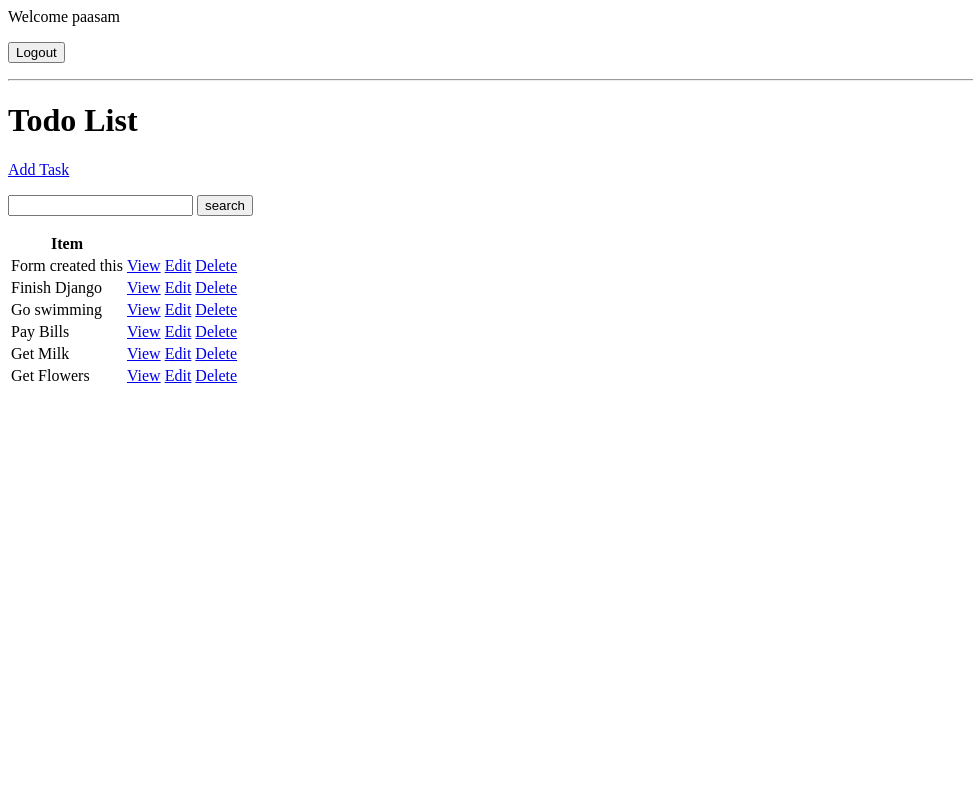
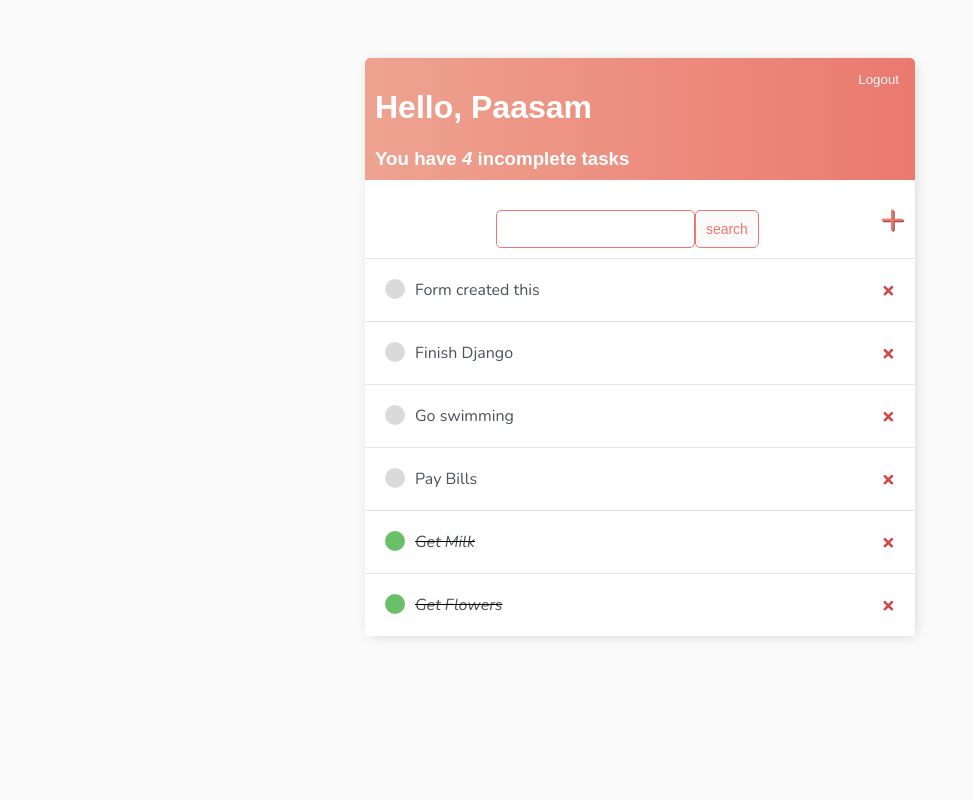
Before and after one commit to QPaaSam/todo_list, a Django app: page / in a window 1280 px wide. Shown: the whole page, without its empty margins (0-973 px from the left). Run offline with Django 5.2, Linux system fonts and the light colour scheme; a user stored in the database is signed in; data comes from the database, SQL or seed files in the repository; both versions use the stored data as it was after the commit.

Commit message:
added styling

```diff
--- /dev/null
+++ b/todo/templates/todo/main.html
@@ -0,0 +1,157 @@
+<!DOCTYPE html>
+<html lang="en">
+<head>
+    <meta charset="UTF-8">
+    <meta name="viewport" content="width=device-width, initial-scale=1.0">
+    <title>TO DO Items</title>
+
+    <link rel="preconnect" href="https://fonts.googleapis.com">
+    <link rel="preconnect" href="https://fonts.gstatic.com" crossorigin>
+    <link href="https://fonts.googleapis.com/css2?family=Nunito:ital,wght@0,200..1000;1,200..1000&display=swap" rel="stylesheet">
+
+    <style>
+        body{
+            background-color:#FAFAFA;
+            font-family: "Nunito", sans-serif;
+            padding-top: 50px;
+        }
+
+        h1,
+        h2,
+        h3,
+        h4,
+        h5,
+        h6 {
+                font-family: 'Raleway', sans-serif;
+            }
+
+            a,
+            p {
+                color:#4b5156
+            }
+
+        .container{
+            max-width: 550px;
+            margin: auto;
+            background-color: #ffff;
+            -webkit-box-shadow: 2px 2px 13px -4px rgb(0, 0, 0, 0.21);
+            box-shadow: 2px 2px 13px -4px rgb(0, 0, 0, 0.21);
+        }
+
+        .header-bar {
+            display: flex;
+            justify-content: space-between;
+            color: #fff;
+            padding: 10px;
+            border-radius: 5px 5px 0 0;
+            background: linear-gradient(90deg, #EEA390 0%, #EB796F 100%);
+        }
+
+        .header-bar a {
+            color: rgb(247, 247, 247);
+            text-decoration: none;
+        }
+
+        .header-bar input {
+            color: rgb(247, 247, 247);
+            border: none;
+            background-color: inherit;
+        }
+
+        .task-wrapper {
+            display: flex;
+            align-items: center;
+            justify-content: space-between;
+            padding: 20px;
+            background-color: #fff;
+            border-top: 1px solid rgb(226, 226, 266);
+        }
+
+        .task-title {
+            display: flex;
+        }
+
+        .task-title a {
+            text-decoration: none;
+            color: #4b5156;
+            margin-left: 10px;
+        }
+
+        .task-complete-icon {
+            height: 20px;
+            width: 20px;
+            background-color: rgb(105, 192, 105);
+            border-radius: 50%;
+        }
+
+        .task-incomplete-icon {
+            height: 20px;
+            width: 20px;
+            background-color: rgb(218, 218, 218);
+            border-radius: 50%;
+        }
+
+        .delete-link {
+            text-decoration: none;
+            font-weight:  900;
+            color: #cf4949;
+            font-size: 22px;
+            line-height: 0;
+        }
+
+        #search-add-wrapper {
+            display: flex;
+            justify-content: space-between;
+            align-items: center;
+            padding: 10px;
+        }
+
+        #add-link {
+            color: #EB796F;
+            text-decoration: none;
+            font-size: 42px;
+            text-shadow: 1px 1px #81413b;
+        }
+
+        input[type=text],
+        input[type=password],
+        textarea {
+            border: 1px solid #EB796F;
+            border-radius: 5px;
+            padding: 10px;
+            width: 90%;
+        }
+
+        label {
+            padding-top: 10px !important;
+            display: block;
+        }
+
+        .button {
+            border: 1px solid #EB796F;
+            background-color: #FAFAFA;
+            color: #EB796F;
+            padding: 10px;
+            font-size: 14px;
+            border-radius: 5px;
+            cursor: pointer;
+            text-decoration: none;
+        }
+
+        .card-body {
+            padding: 20px;
+        }
+
+    </style>
+
+</head>
+<body>
+
+    <div class="container">
+        {% block content %}
+
+        {% endblock content %}
+    </div>
+
+</body>
+</html>
--- a/todo/templates/todo/task_list.html
+++ b/todo/templates/todo/task_list.html
@@ -1,38 +1,57 @@
+{% extends 'todo/main.html' %}
+{% block content %}
+
+<div class="header-bar">
+    <div>
+        <h1>Hello, {{request.user|title}}</h1>
+        <h3 style="margin: 0;">You have <i>{{count}}</i> incomplete task{{ count|pluralize:"s" }} </h3>
+    </div>
+
     {% if request.user.is_authenticated %}
-<p> Welcome {{user.username}}</p>
     <form method="POST" action="{% url 'logout' %}">
     {% csrf_token %}
     <input type="submit" value="Logout">
     </form>
-
     {% else %}
-<p>{{request.user}}</p>
     <p>Please <a href="{% url 'login' %}">click here to login</a></p>
     {% endif %}
 
-<hr>
-<h1>Todo List</h1>
-<a href="{% url 'task-create' %}">Add Task</a>
-<p></p>
-<form method="GET">
-    <input type="text" name="search-area" value="{{search_input}}">
-    <input type="submit", value="search">
+</div>
 
 
+<div id="search-add-wrapper">
+    <p></p>
+    <form method="GET" style="margin-top: 20px; display: flex">
+        <input type="text" name="search-area" value="{{search_input}}">
+        <input class="button" type="submit", value="search">
     </form>
+    <a id="add-link" href="{% url 'task-create' %}">&#x2b;</a>
 
-<table>
-    <tr>
-        <th> Item </th>
-    </tr>
+</div>
+
+
+<div class="task-items-wrapper">
     {% for task in tasks  %}
-    <tr>
-        <td>{{task.title}}</td>
-        <td><a href="{% url 'task' task.id %}">View</a></td>
-        <td><a href="{% url 'task-update' task.id %}">Edit</a></td>
-        <td><a href="{% url 'task-delete' task.id %}">Delete</a></td>
-    </tr>
+    <div class="task-wrapper">
+        {% if task.complete %}
+        <div class="task-title">
+            <div class="task-complete-icon"></div>
+            <i><s><a href="{% url 'task-update' task.id %}">{{task}}</a></s></i>
+        </div>
+        <a class="delete-link" href="{% url 'task-delete' task.id %}">&#215;</a>
+        {% else %}
+        <div class="task-title">
+            <div class="task-incomplete-icon"></div>
+            <a href="{% url 'task-update' task.id %}">{{task}}</a>
+        </div>
+        <a class="delete-link" href="{% url 'task-delete' task.id %}">&#215;</a>
+        {% endif %}
+
+    </div>
+
     {% empty %}
     <h2>No items in list</h2>
     {% endfor %}
-</table>
+</div>
+
+{% endblock content %}
--- a/todo/views.py
+++ b/todo/views.py
@@ -56,6 +56,9 @@ class Tasklist(LoginRequiredMixin,ListView):
         if search_input:
             context['tasks'] = context['tasks'].filter(
                 title__icontains=search_input)   #this searches through the tasks list for the task that contains the search input
+
+        context['search_input'] = search_input
+
         return context
 
 
```
Also changed, not shown: todo/templates/todo/login.html (+15 -8 lines), todo/templates/todo/register.html (+17 -8 lines), todo/templates/todo/task_confirm_delete.html (+18 -6 lines), todo/templates/todo/task_form.html (+17 -7 lines), db.sqlite3. Lines whose indentation alone changed are shown as unchanged.
